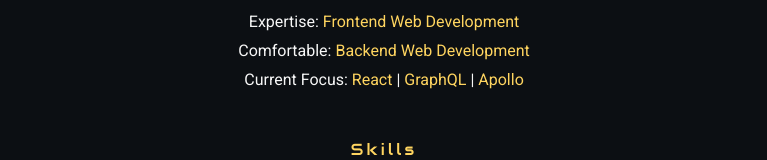
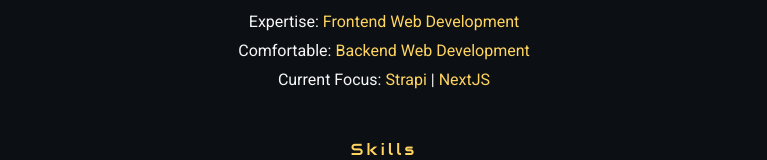
Before and after one commit to nikolaounkl/me, a React (Create React App) app: page / in a window 1280 px wide. Shown: the part 203-363 px from the top of the page, without its empty margins (256-1023 px from the left). Built offline with nearby package versions, Linux system fonts and the light colour scheme.

Commit message:
Update Focus.js

```diff
--- a/src/components/Focus.js
+++ b/src/components/Focus.js
@@ -30,8 +30,7 @@
 				Comfortable: <Span>Backend Web Development</Span>
 			</Text>
 			<Text white>
-				Current Focus: <Span>React</Span> | <Span>GraphQL</Span> |{" "}
-				<Span>Apollo</Span>
+				Current Focus: <Span>Strapi</Span> | <Span>NextJS</Span>
 			</Text>
 		</Section>
 	);
```
